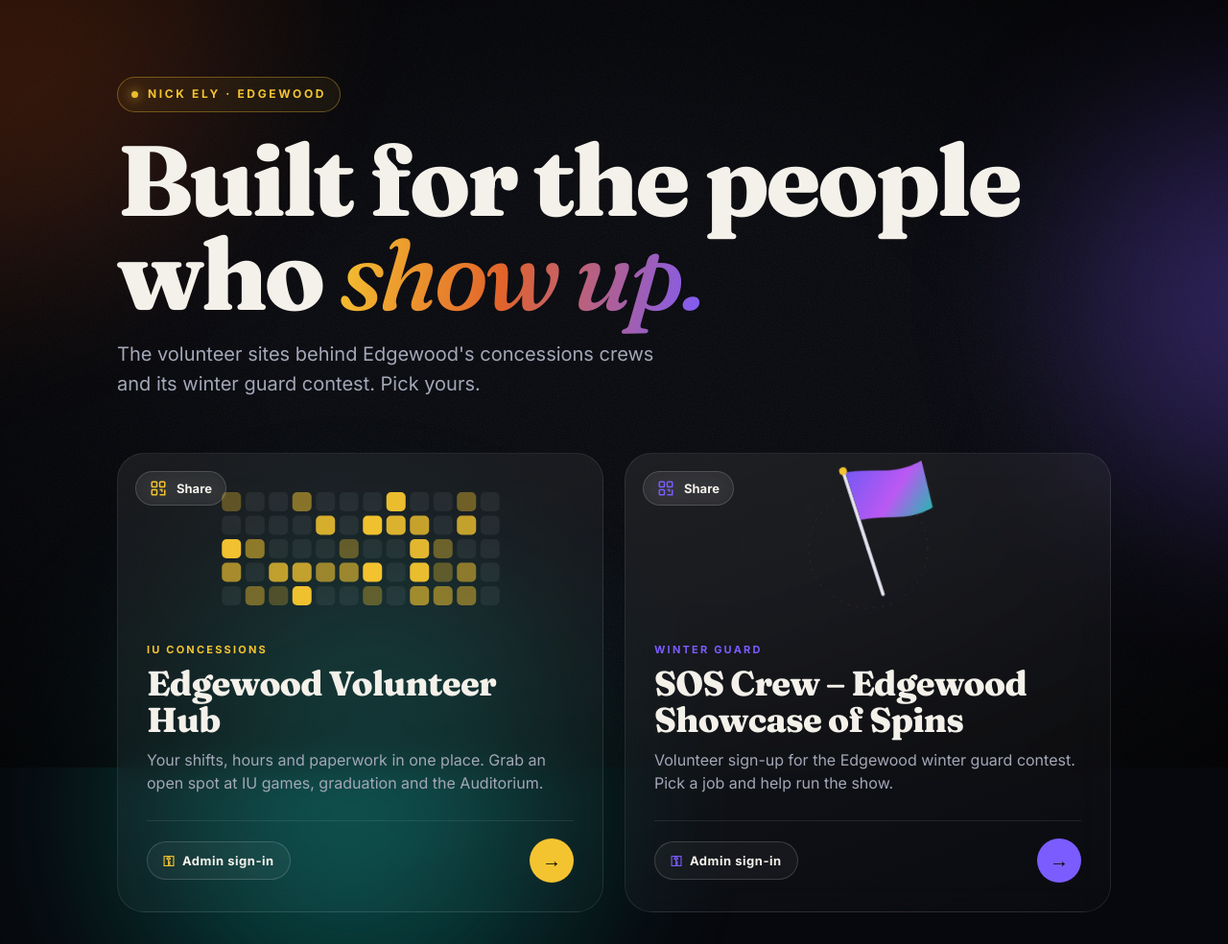
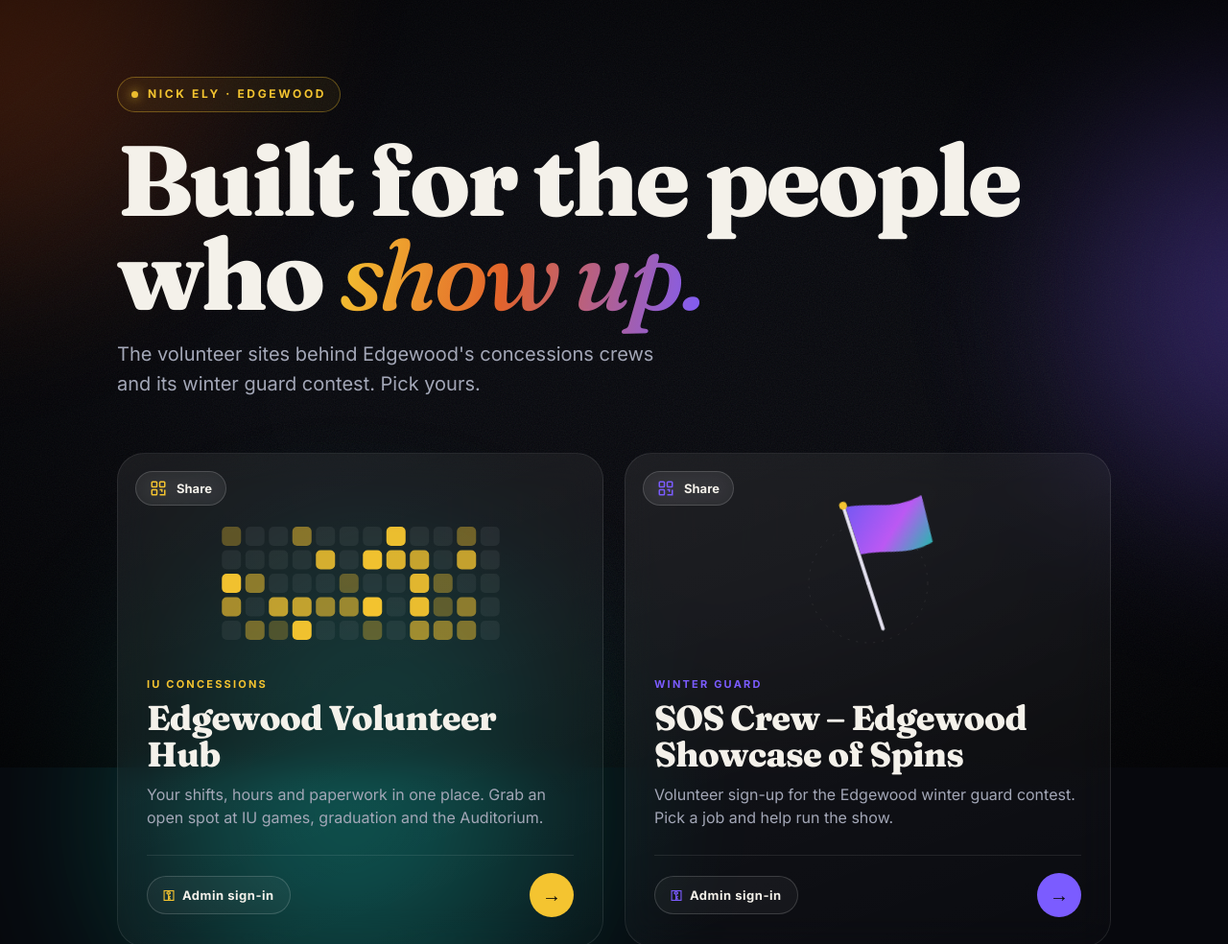
Before and after one commit to nick-ely/nick-ely.github.io, a plain HTML site: page index.html in a window 1280 px wide. Shown: the top 984 px of the page at 96% size. Drawn offline with Linux system fonts and the light colour scheme.

Commit message:
Card art sits below the Share pill
Co-Authored-By: Claude Opus 5.5 <noreply@anthropic.com>
Claude-Session: https://claude.ai/code/session_01Uh64qWZjwUorfVT77PGruf

```diff
--- a/index.html
+++ b/index.html
@@ -67,7 +67,7 @@
   .card:hover, .card:focus-visible { border-color:transparent; box-shadow:0 30px 80px -30px color-mix(in srgb, var(--accent) 55%, transparent); outline:none; }
   .card:hover::before, .card:hover::after, .card:focus-visible::before, .card:focus-visible::after { opacity:1; }
 
-  .art { height:150px; margin:-6px -6px 22px; display:grid; place-items:center; }
+  .art { height:150px; margin:30px -6px 22px; display:grid; place-items:center; }
   .art svg { height:150px; width:auto; max-width:100%; overflow:visible; }
   .tag { font-size:11px; font-weight:700; letter-spacing:.2em; text-transform:uppercase; color:var(--accent); }
   .card h2 { font-family:Fraunces, Georgia, serif; font-weight:800; font-size:clamp(28px,3.2vw,36px); line-height:1.05; letter-spacing:-.02em; margin:8px 0 10px; }
```
